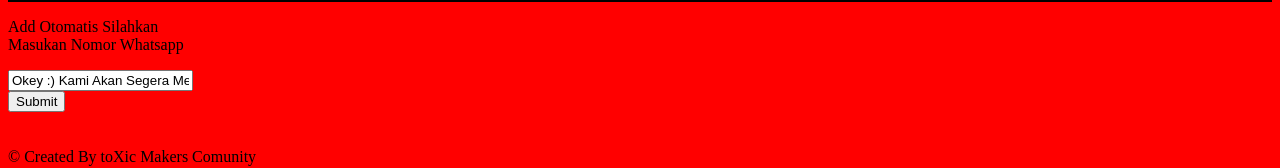
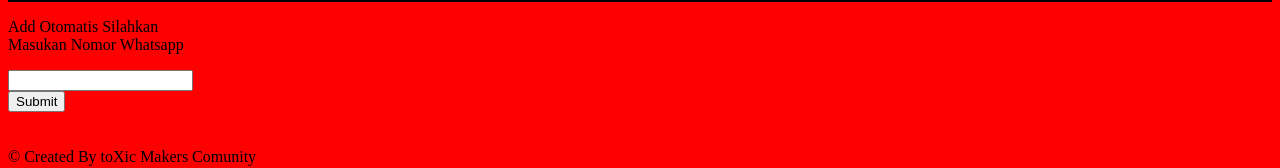
Before and after one commit to jbotMD/jbotMD.github.io, a plain HTML site: page index.html in a window 1280 px wide. Shown: the part 965-1133 px from the top of the page. Drawn offline with Linux system fonts and the light colour scheme.

Commit message:
Add files via upload

```diff
--- a/index.html
+++ b/index.html
@@ -77,7 +77,8 @@ Add Otomatis Silahkan
 Masukan Nomor Whatsapp
 </p>
 
-<input type="text" value="Okey :) Kami Akan Segera Menghubungi Anda !!!" id="demo" />
+
+<input type="text" id="demo" />
    <br />
    <button onclick="getValue()"> Submit </button>
 
```
